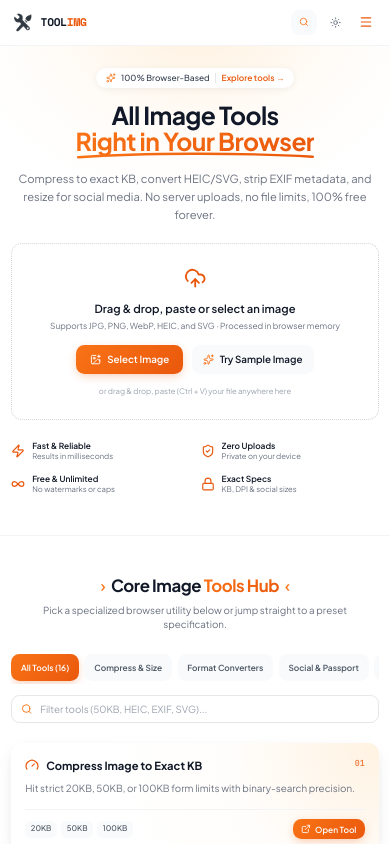
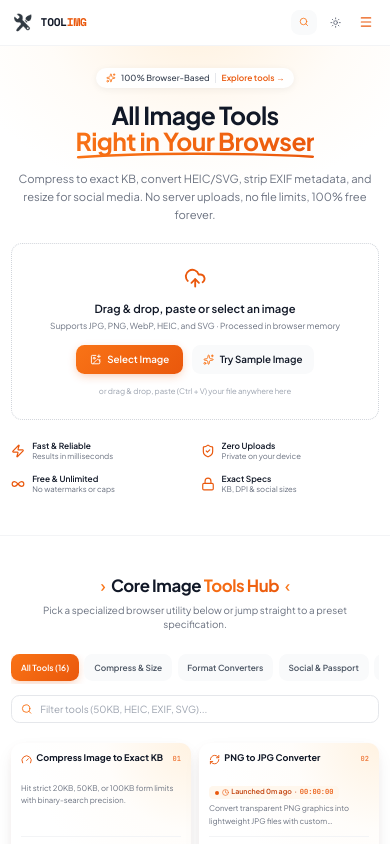
Before and after one commit to Mustafa584777/Toolimg, a Next.js app: page / in a window 390 px wide. Shown: the top 844 px of the page. Built offline with nearby package versions, Linux system fonts and the light colour scheme.

Commit message:
refactor: optimize mobile layout for components
Adjust padding, font sizes, and grid columns to improve mobile responsiveness for the tool directory, shortcuts, and upcoming tools sections.

```diff
--- a/components/ToolDirectory.tsx
+++ b/components/ToolDirectory.tsx
@@ -1,7 +1,7 @@
 'use client';
 
 import Link from 'next/link';
-import { Clock, ExternalLink, Search, X } from 'lucide-react';
+import { Clock, Search, X } from 'lucide-react';
 import { useEffect, useMemo, useState } from 'react';
 import {
   CORE_TOOLS,
@@ -47,15 +47,15 @@ function LaunchedTimerBadge({ launchedAt }: { launchedAt: string }) {
   const elapsed = nowMs !== null ? formatElapsedLaunch(launchedAt, nowMs) : null;
 
   return (
-    <div className="mt-2.5 inline-flex items-center gap-1.5 rounded-lg bg-[#FFF7ED] px-2.5 py-1 text-[11px] font-semibold text-[#C2410C]">
-      <span className="relative flex h-2 w-2 shrink-0" aria-hidden="true">
+    <div className="mt-1.5 inline-flex max-w-full items-center gap-1 rounded-md bg-[#FFF7ED] px-2 py-0.5 text-[10px] font-semibold text-[#C2410C] sm:mt-2 sm:gap-1.5 sm:rounded-lg sm:px-2.5 sm:py-1 sm:text-[11px]">
+      <span className="relative flex h-1.5 w-1.5 shrink-0 sm:h-2 sm:w-2" aria-hidden="true">
         <span className="absolute inline-flex h-full w-full animate-ping rounded-full bg-[#F97316] opacity-75" />
-        <span className="relative inline-flex h-2 w-2 rounded-full bg-[#EA580C]" />
+        <span className="relative inline-flex h-1.5 w-1.5 rounded-full bg-[#EA580C] sm:h-2 sm:w-2" />
       </span>
-      <Clock className="h-3 w-3 shrink-0 text-[#EA580C]" aria-hidden="true" />
-      <span>{elapsed ? elapsed.hoursLabel : 'Launched 2 hours ago'}</span>
+      <Clock className="h-2.5 w-2.5 shrink-0 text-[#EA580C] sm:h-3 sm:w-3" aria-hidden="true" />
+      <span className="truncate">{elapsed ? elapsed.hoursLabel : 'Launched 2 hours ago'}</span>
       <span aria-hidden="true">&middot;</span>
-      <span className="font-mono tabular-nums text-[#EA580C]">
+      <span className="shrink-0 font-mono tabular-nums text-[#EA580C]">
         {elapsed ? elapsed.timerText : '02:00:00'}
       </span>
     </div>
@@ -195,62 +195,62 @@ export function ToolDirectory() {
             </button>
           </div>
         ) : (
-          <div className="mt-7 grid grid-cols-1 gap-5 sm:grid-cols-2 lg:grid-cols-3">
+          <div className="mt-7 grid grid-cols-2 gap-3 sm:gap-4 md:grid-cols-3 xl:grid-cols-4">
             {filteredTools.map((tool, index) => (
               <article
                 key={tool.id}
-                className="card-orange-sheen group flex flex-col justify-between rounded-2xl p-5 shadow-[0_10px_28px_-6px_rgba(17,24,39,0.10),0_4px_12px_-4px_rgba(234,88,12,0.08)] transition-all duration-200 hover:-translate-y-1.5 hover:shadow-[0_22px_44px_-10px_rgba(17,24,39,0.16),0_10px_22px_-8px_rgba(234,88,12,0.22)]"
+                className="card-orange-sheen group relative flex h-full flex-col justify-between rounded-2xl p-3.5 shadow-[0_10px_28px_-6px_rgba(17,24,39,0.10),0_4px_12px_-4px_rgba(234,88,12,0.08)] transition-all duration-200 hover:-translate-y-1.5 hover:shadow-[0_22px_44px_-10px_rgba(17,24,39,0.16),0_10px_22px_-8px_rgba(234,88,12,0.22)] sm:p-5"
               >
-                <div>
-                  <div className="flex items-start justify-between gap-3">
-                    <h3 className="font-[family-name:var(--font-display)] text-base font-bold text-[#111827]">
+                <div className="min-w-0">
+                  <div className="flex items-start justify-between gap-2">
+                    <h3 className="min-w-0 font-[family-name:var(--font-display)] text-[13px] font-bold leading-snug text-[#111827] sm:text-base">
                       <Link
                         href={tool.href}
-                        className="inline-flex items-center gap-2.5 hover:text-[#EA580C] focus-visible:outline-none focus-visible:underline"
+                        className="inline-flex items-start gap-1.5 text-left transition-colors group-hover:text-[#EA580C] after:absolute after:inset-0 after:z-0 after:rounded-2xl focus-visible:outline-none focus-visible:after:ring-2 focus-visible:after:ring-[#F97316] sm:gap-2"
                       >
                         <ToolIcon
                           name={tool.iconName}
-                          className="h-5 w-5 shrink-0 text-[#EA580C] transition-transform group-hover:scale-110"
+                          className="mt-0.5 h-4 w-4 shrink-0 text-[#EA580C] transition-transform group-hover:scale-110 sm:h-5 sm:w-5"
                         />
-                        <span>{tool.title}</span>
+                        <span className="line-clamp-2 min-h-[2.25rem] sm:min-h-[2.75rem]">
+                          {tool.title}
+                        </span>
                       </Link>
                     </h3>
 
-                    <span className="mt-0.5 shrink-0 font-mono text-xs font-semibold text-[#EA580C]/80 tabular-nums">
+                    <span className="mt-0.5 shrink-0 font-mono text-[10px] font-semibold text-[#EA580C]/80 tabular-nums sm:text-xs">
                       {String(index + 1).padStart(2, '0')}
                     </span>
                   </div>
 
-                  {tool.launchedAt && (
-                    <LaunchedTimerBadge launchedAt={tool.launchedAt} />
-                  )}
+                  <div className="mt-1.5 min-h-[3.25rem] sm:mt-2 sm:min-h-[4rem]">
+                    {tool.launchedAt && (
+                      <LaunchedTimerBadge launchedAt={tool.launchedAt} />
+                    )}
 
-                  <p className="mt-2 text-sm leading-relaxed text-[#6B7280]">
-                    {tool.benefit}
-                  </p>
+                    <p
+                      className={`${
+                        tool.launchedAt ? 'mt-1 line-clamp-2' : 'line-clamp-3'
+                      } text-[11px] leading-relaxed text-[#6B7280] sm:text-sm`}
+                    >
+                      {tool.benefit}
+                    </p>
+                  </div>
                 </div>
 
-                <div className="mt-4 flex items-center justify-between gap-2.5 border-t border-[#F3F4F6] pt-3.5">
+                <div className="mt-3 border-t border-[#F3F4F6] pt-2.5 sm:mt-4 sm:pt-3.5">
                   {/* Clickable Programmatic Preset Tags */}
-                  <div className="flex min-w-0 flex-wrap items-center gap-1.5">
+                  <div className="flex min-h-[2.75rem] flex-wrap content-start items-start gap-1 sm:min-h-[3.25rem] sm:gap-1.5">
                     {tool.tags.map((tag) => (
                       <Link
                         key={`${tool.id}-${tag.label}`}
                         href={tag.href}
-                        className="inline-flex items-center whitespace-nowrap rounded-lg bg-[#F9FAFB] px-2 py-1 text-[11px] font-medium text-[#4B5563] transition-colors hover:bg-[#FFF7ED] hover:text-[#C2410C]"
+                        className="relative z-10 inline-flex items-center whitespace-nowrap rounded-md bg-[#F9FAFB] px-1.5 py-0.5 text-[10px] font-medium text-[#4B5563] transition-colors hover:bg-[#FFF7ED] hover:text-[#C2410C] sm:rounded-lg sm:px-2.5 sm:py-1 sm:text-xs"
                       >
                         {tag.label}
                       </Link>
                     ))}
                   </div>
-
-                  <Link
-                    href={tool.href}
-                    className="btn-orange-gradient inline-flex shrink-0 items-center gap-1.5 whitespace-nowrap rounded-xl px-3 py-1.5 text-xs font-semibold transition-all"
-                  >
-                    <ExternalLink className="h-3.5 w-3.5 shrink-0" aria-hidden="true" />
-                    <span>Open Tool</span>
-                  </Link>
                 </div>
               </article>
             ))}
--- a/components/TrustAndShortcuts.tsx
+++ b/components/TrustAndShortcuts.tsx
@@ -161,26 +161,26 @@ export function TrustAndShortcuts() {
             </p>
           </div>
 
-          <div className="mt-8 grid grid-cols-1 gap-5 sm:grid-cols-2 lg:grid-cols-4">
+          <div className="mt-8 grid grid-cols-2 gap-3 sm:gap-5 lg:grid-cols-4">
             {SILO_SHORTCUT_GROUPS.map((group) => (
               <div
                 key={group.href}
-                className="card-orange-sheen rounded-2xl p-5 shadow-[0_10px_28px_-6px_rgba(17,24,39,0.10),0_4px_12px_-4px_rgba(234,88,12,0.08)] transition-all duration-200 hover:-translate-y-1 hover:shadow-[0_20px_40px_-10px_rgba(17,24,39,0.15),0_8px_20px_-6px_rgba(234,88,12,0.18)]"
+                className="card-orange-sheen flex h-full flex-col rounded-2xl p-3.5 shadow-[0_10px_28px_-6px_rgba(17,24,39,0.10),0_4px_12px_-4px_rgba(234,88,12,0.08)] transition-all duration-200 hover:-translate-y-1 hover:shadow-[0_20px_40px_-10px_rgba(17,24,39,0.15),0_8px_20px_-6px_rgba(234,88,12,0.18)] sm:p-5"
               >
                 <Link
                   href={group.href}
-                  className="inline-flex items-center gap-1.5 font-[family-name:var(--font-display)] text-sm font-bold text-[#111827] hover:text-[#EA580C]"
+                  className="inline-flex items-center gap-1.5 font-[family-name:var(--font-display)] text-xs font-bold text-[#111827] hover:text-[#EA580C] sm:text-sm"
                 >
                   <span>{group.title}</span>
-                  <ArrowRight className="h-3.5 w-3.5 text-[#F97316]" aria-hidden="true" />
+                  <ArrowRight className="h-3 w-3 shrink-0 text-[#F97316] sm:h-3.5 sm:w-3.5" aria-hidden="true" />
                 </Link>
 
-                <ul className="mt-3.5 space-y-2">
+                <ul className="mt-2.5 space-y-1.5 sm:mt-3.5 sm:space-y-2">
                   {group.links.map((item) => (
                     <li key={item.href}>
                       <Link
                         href={item.href}
-                        className="group inline-flex items-center gap-1.5 text-sm text-[#6B7280] transition-colors hover:text-[#EA580C]"
+                        className="group inline-flex items-center gap-1.5 text-xs text-[#6B7280] transition-colors hover:text-[#EA580C] sm:text-sm"
                       >
                         <span className="underline decoration-[#E5E7EB] underline-offset-4 group-hover:decoration-[#F97316]">
                           {item.label}
```
Also changed, not shown: components/UpcomingImageTools.tsx (+11 -9 lines).
